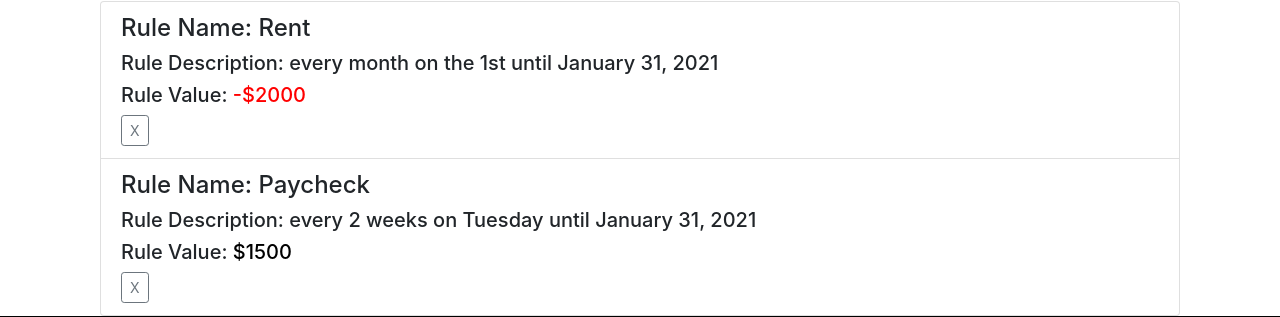
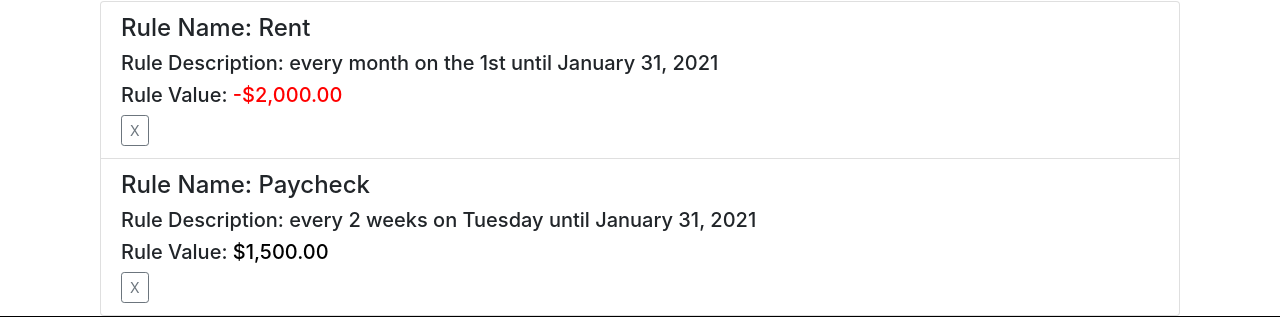
Before and after one commit to MoneyWise2020/MoneyWise2020, a React (Create React App) app in the folder ui/: page /plan in a window 1280 px wide. Shown: the part 397-714 px from the top of the page. Built offline with nearby package versions, Linux system fonts and the light colour scheme.

Commit message:
feat(ui): TDD with currency formatter

```diff
--- a/ui/src/components/currency/Currency.tsx
+++ b/ui/src/components/currency/Currency.tsx
@@ -1,8 +1,20 @@
 import React from 'react';
 
+var formatter = new Intl.NumberFormat('en-US', {
+    style: 'currency',
+    currency: 'USD',
+    maximumFractionDigits: 2,
+});
+
+function formatCurrency(value: number): string {
+    return formatter.format(value);
+}
+
 export const Currency = ({ value }: { value: number }) => {
+    const presentedValue = formatCurrency(value);
+
     if (value < 0) {
-        return <span className="currency-negative">-${value*-1}</span>
+        return <span className="currency-negative">{presentedValue}</span>
     }
-    return <span className="currency-positive">${value}</span>
+    return <span className="currency-positive">{presentedValue}</span>
 }
```
Also changed, not shown: 1 other file (tests, documents, lock files or other folders).
